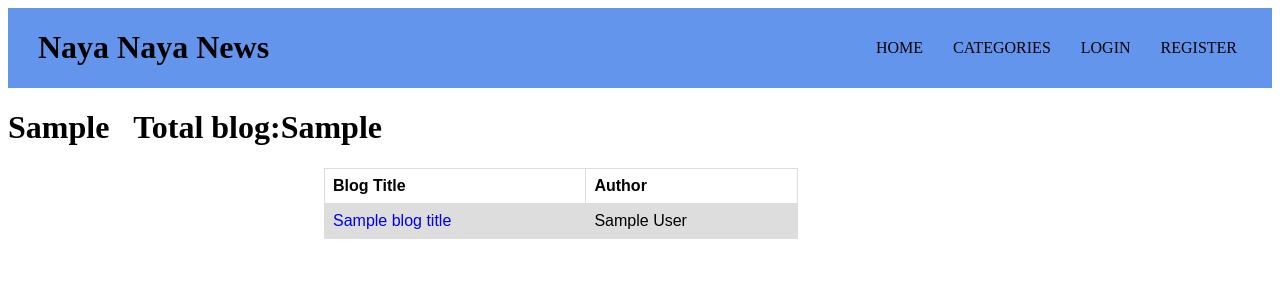
After one commit to krazzanrk/Blog-Version2, a Django app: template Blog_app/templates/blog_tile_by_categories.html in a window 1280 px wide. The commit adds this page. Shown: the top 300 px of the page. Run offline with Django 3.2, Linux system fonts and the light colour scheme; the template is opened without the code that fills it: most values are stand-ins (such as "Sample title", 1, 10 or a date in 2020).

Commit message:
blog by categories

```diff
--- a/Blog_app/templates/_base.html
+++ b/Blog_app/templates/_base.html
@@ -18,6 +18,7 @@
         <div class="column2-navbar">
             <ul>
                 <li><a href="{% url 'Blog_app:index' %}">HOME</a></li>
+                <li><a href="{% url 'Blog_app:blog_category_list' %}">CATEGORIES</a></li>
                 {% if request.user.is_authenticated %}
                     <li><a href="{% url 'Custom_Admin:admin_index' %}"> DASHBOARD</a></li>
                     <li><a href="{% url 'Custom_Admin:logout' %}">LOGOUT</a></li>
--- /dev/null
+++ b/Blog_app/templates/blog_tile_by_categories.html
@@ -0,0 +1,48 @@
+{% extends '_base.html' %}
+{% block content %}
+
+
+    <style>
+        table {
+            font-family: arial, sans-serif;
+            border-collapse: collapse;
+            width: 50%;
+
+        }
+
+        td, th {
+            border: 1px solid #dddddd;
+            text-align: left;
+            padding: 8px;
+        }
+
+        tr:nth-child(even) {
+            background-color: #dddddd;
+        }
+    </style>
+
+    <h1>{{ cat_name.blog_category  }}&nbsp;&nbsp;&nbsp;Total blog:{{ blog_no }}</h1>
+
+
+<div style="margin-left: 25%">
+    <table>
+        <tr>
+            <th>Blog Title</th>
+            <th>Author</th>
+
+        </tr>
+        {% for t in blog_titles %}
+
+
+                <tr>
+                    <td><a href="{%  url 'Blog_app:detail_blog' t.id%}" style="text-decoration: none">{{ t.blog_title }}</a></td>
+                    <td>{{t.blog_author}}</td>
+
+                </tr>
+
+        {% endfor %}
+
+    </table>
+</div>
+
+{% endblock %}
--- a/Custom_Admin/models.py
+++ b/Custom_Admin/models.py
@@ -6,6 +6,3 @@ from django.db import models
 
 class User(AbstractUser):
     middle_name = models.CharField(max_length=25,blank=True,null=True)
-
-    class Meta(AbstractUser.Meta):
-        swappable = 'CUSTOM_AUTH_USER_MODEL'
```
Also changed, not shown: Blog_app/templates/blog_by_categories.html (added, +42 -0 lines), Blog_app/urls.py (+6 -6 lines), Blog_app/views.py (+19 -2 lines), media/cha.jpg (added), media/n3_kBUCFpa.jpeg (added).
